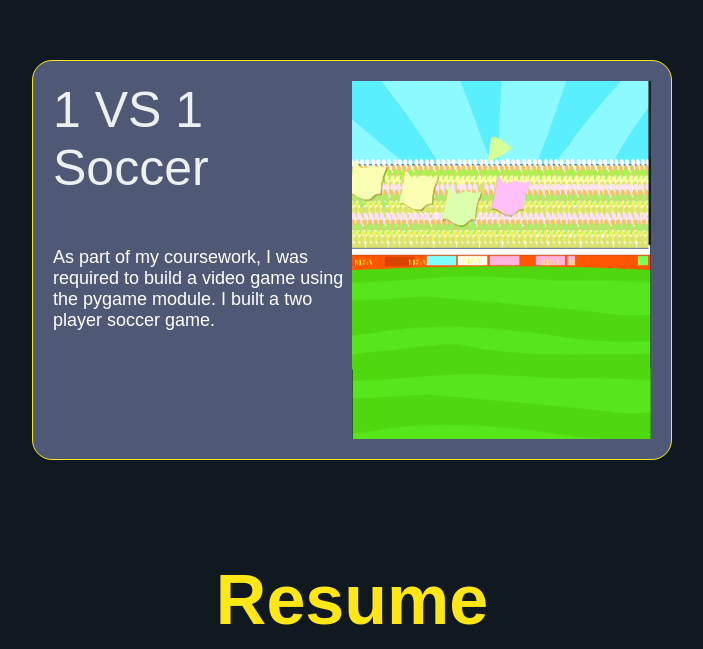
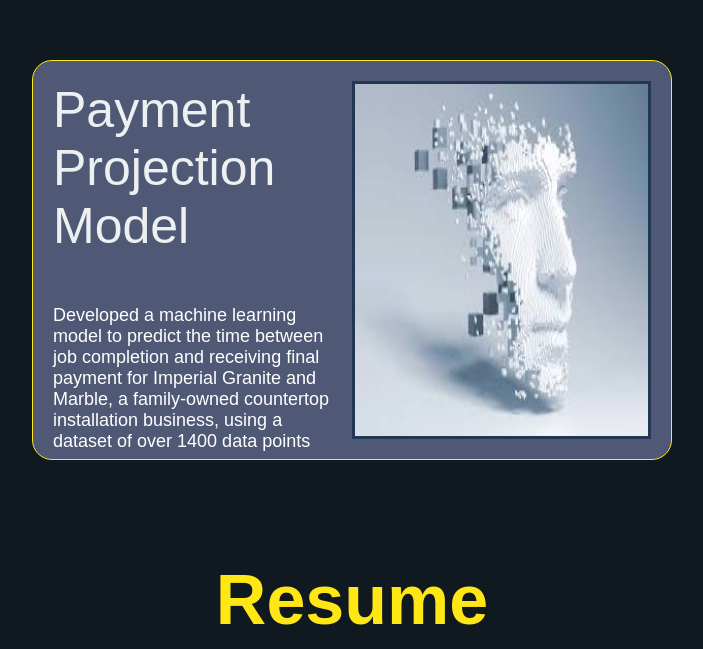
Before and after one commit to bokharim24/Portfolio, a plain HTML site: page prof.html in a window 1280 px wide. Shown: the part 1257-1906 px from the top of the page, without its empty margins (288-991 px from the left). Drawn offline with Linux system fonts and the light colour scheme.

Commit message:
Added project 2

```diff
--- a/prof.html
+++ b/prof.html
@@ -43,12 +43,11 @@
 
         <div class="project_a b">
             <div class="project_info">
-            <a href="#">1 VS 1 Soccer</a>
-            <p class="project_desc"> As part of my coursework, I was required to build a video game using the pygame module. I built a two player soccer game.
-
+            <a href="#">Payment Projection Model</a>
+            <p class="project_desc"> Developed a machine learning model to predict the time between job completion and receiving final payment for Imperial Granite and Marble, a family-owned countertop installation business, using a dataset of over 1400 data points
             </p>
             </div>
-            <img src="resources/finalPitch.png" alt="soccer_background">
+            <img src="resources/ml1.jpeg" alt="soccer_background">
         </div>
 
     </section>
--- a/style.css
+++ b/style.css
@@ -146,7 +146,14 @@ nav ul li{
     width: 50%;
     max-width: 100%;
     height:100%;
-    border :solid #FEE715 #213754
+    margin-left: 20px;
+    border :solid  #213754
+}
+
+.project_a.b img{
+    max-width: 100%;
+    max-height: 100%;
+
 }
 
 .project_info a{
```
Also changed, not shown: resources/ml.jpeg (added), resources/ml1.jpeg (added).
